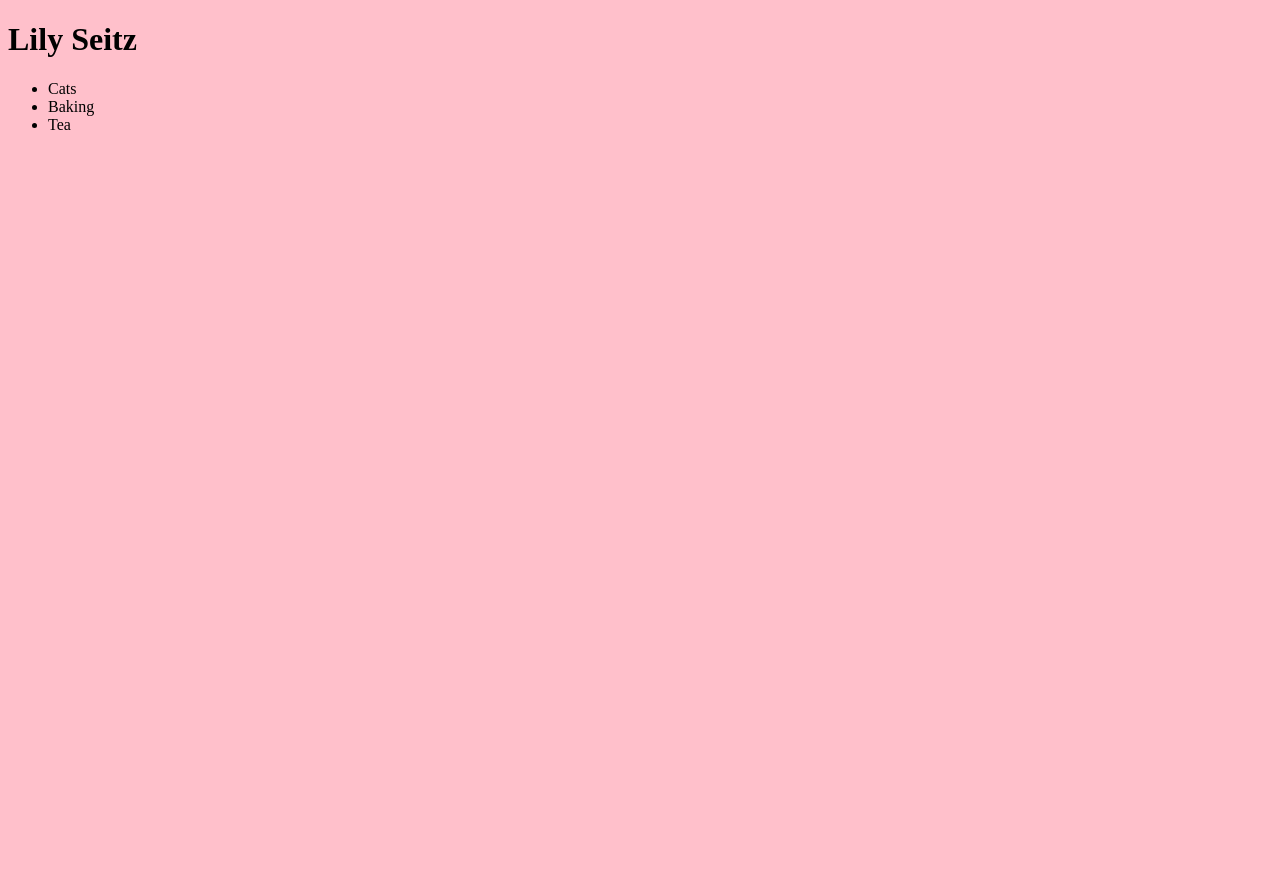
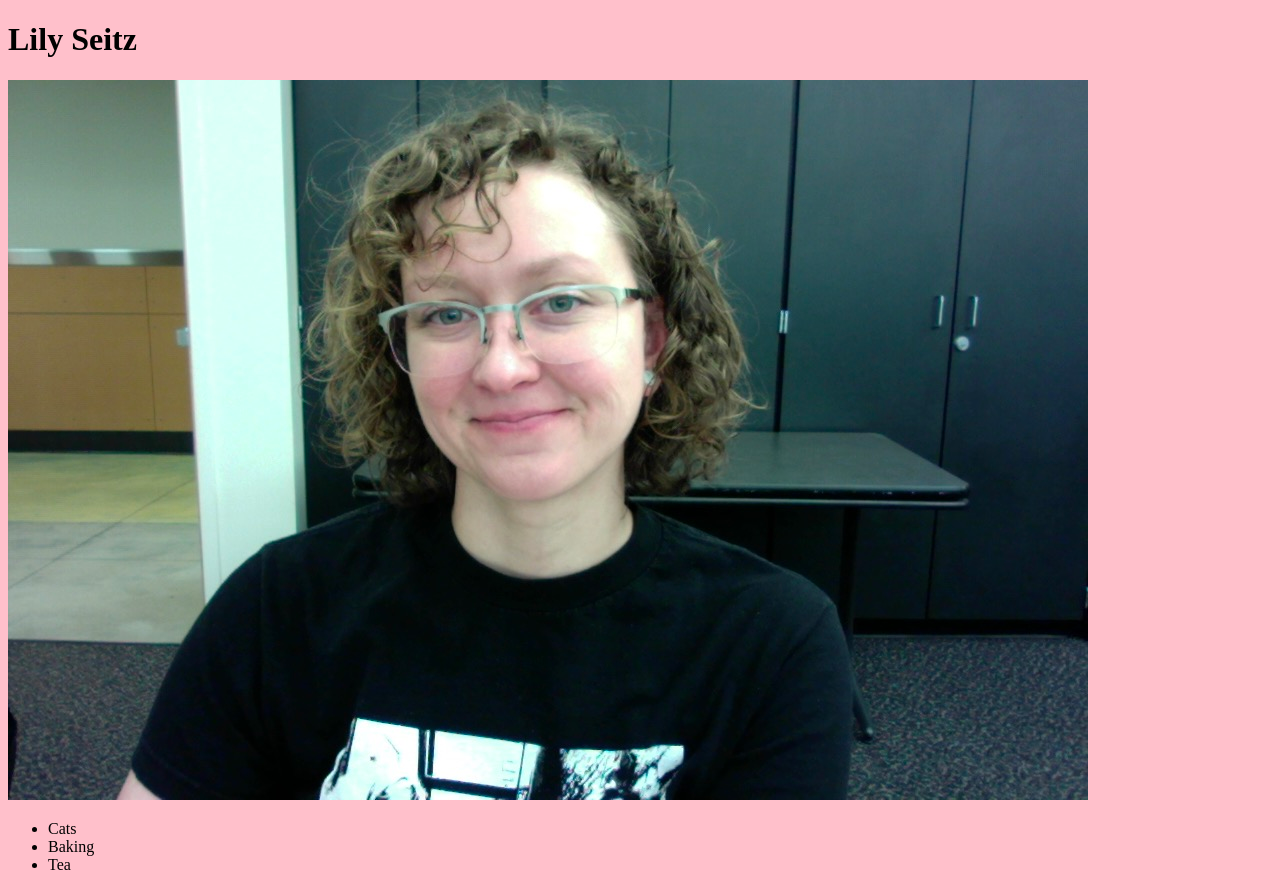
Before and after one commit to lilyseitz/lilyseitz.github.io, a plain HTML site: page index.html in a window 1280 px wide. Before the commit the page ends 800 px from the top, so only its background shows below. Drawn offline with Linux system fonts and the light colour scheme.

Commit message:
img
this image is great

```diff
--- a/index.html
+++ b/index.html
@@ -9,6 +9,7 @@
 </head>
 <body>
 <h1>Lily Seitz</h1>
+<img src="img/me.jpg">
 <ul>
     <li>Cats</li>
     <li>Baking</li>
```
Also changed, not shown: img/me.jpg (added), 2 other files.
